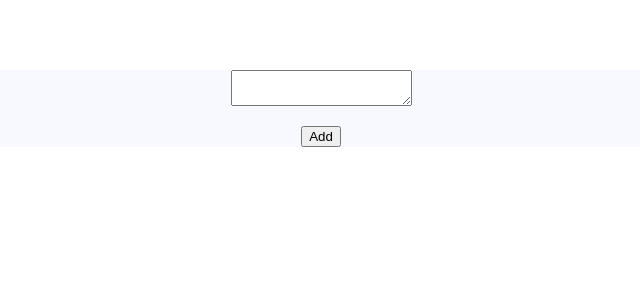
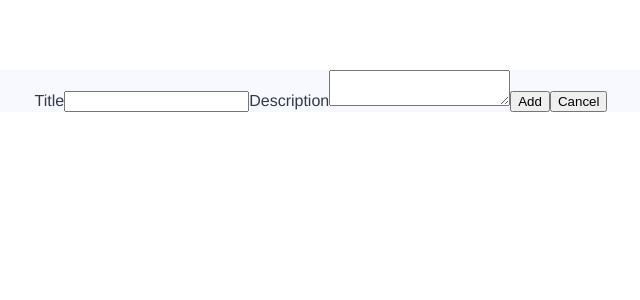
Before and after one commit to hhu-wtag/todo-app-vue, a Vue app: page / in a window 1280 px wide. Shown: the top 300 px of the page, without its empty margins (319-959 px from the left). Built offline with nearby package versions, Linux system fonts and the light colour scheme.

Commit message:
:sparkles: add createTodo Component

```diff
--- a/src/App.vue
+++ b/src/App.vue
@@ -1,11 +1,6 @@
 <template>
   <div id="app" class="container">
-    <div class="container__input">
-      <InputBox identifier="initalInput" v-model.trim="todoTitle" />
-      <p>{{ errorMessage }}</p>
-    </div>
-
-    <TodoButton @click="onAdd">Add</TodoButton>
+    <CreateTodoVue />
 
     <div class="container__todo">
       <div v-for="todo of todos" :key="todo.id" class="container__todo-item">
@@ -22,12 +17,12 @@
 
 <script>
 import Vue from "vue"
-import InputBox from "./components/InputBox"
-import TodoButton from "./components/TodoButton"
+
 import TodoComp from "./components/TodoComp"
+import CreateTodoVue from "./components/CreateTodo.vue"
 
 export default {
-  components: { InputBox, TodoButton, TodoComp },
+  components: { TodoComp, CreateTodoVue },
   data: function () {
     return {
       todoTitle: null,
--- /dev/null
+++ b/src/components/CreateTodo.vue
@@ -0,0 +1,18 @@
+<template>
+  <div class="createTodo_container">
+    <label for="createTodo_container-titleInput">Title</label>
+    <input type="text" class="createTodo_container-titleInput" />
+
+    <label for="createTodo_container-descInput">Description</label>
+    <textarea class="createTodo_container-descInput" />
+
+    <button class="createTodo_container-addBtn">Add</button>
+    <button class="createTodo_container-cancelBtn">Cancel</button>
+  </div>
+</template>
+
+<script>
+export default {}
+</script>
+
+<style></style>
```
